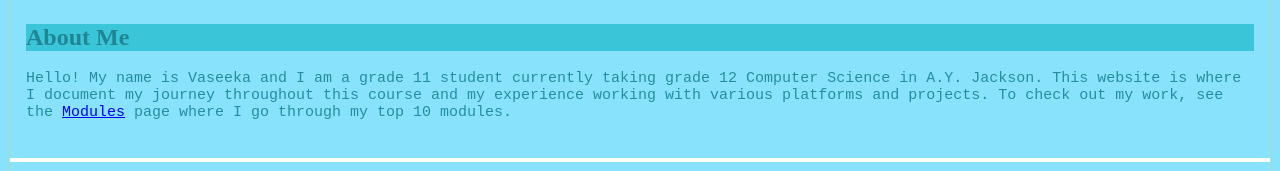
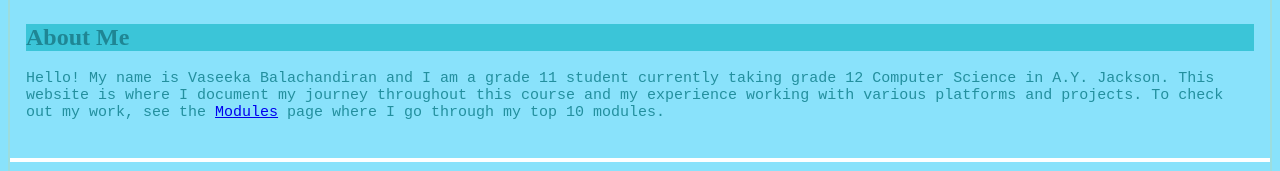
Before and after one commit to vbala3/ICS4U_Portfolio, a React (Vite) app: page / in a window 1280 px wide. Shown: the part 556-727 px from the top of the page. Built offline with nearby package versions, Linux system fonts and the light colour scheme; a web font is replaced by a local one.

Commit message:
Update home.jsx

```diff
--- a/src/pages/home.jsx
+++ b/src/pages/home.jsx
@@ -36,7 +36,7 @@ export default function Home() {
       <div className="introduction">
         <h2>About Me</h2>
         <p>
-          Hello! My name is Vaseeka and I am a grade 11 student currently taking
+          Hello! My name is Vaseeka Balachandiran and I am a grade 11 student currently taking
           grade 12 Computer Science in A.Y. Jackson. This website is where I
           document my journey throughout this course and my experience working
           with various platforms and projects. To check out my work, see the{" "}
```
